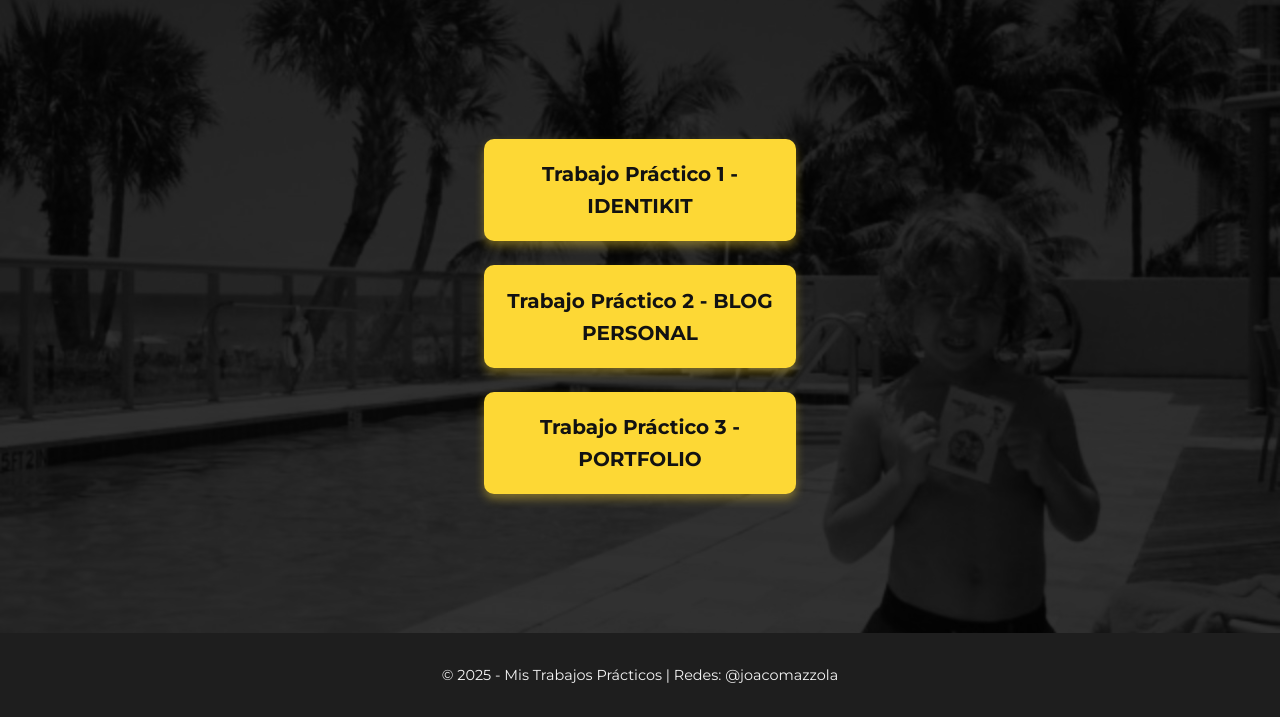
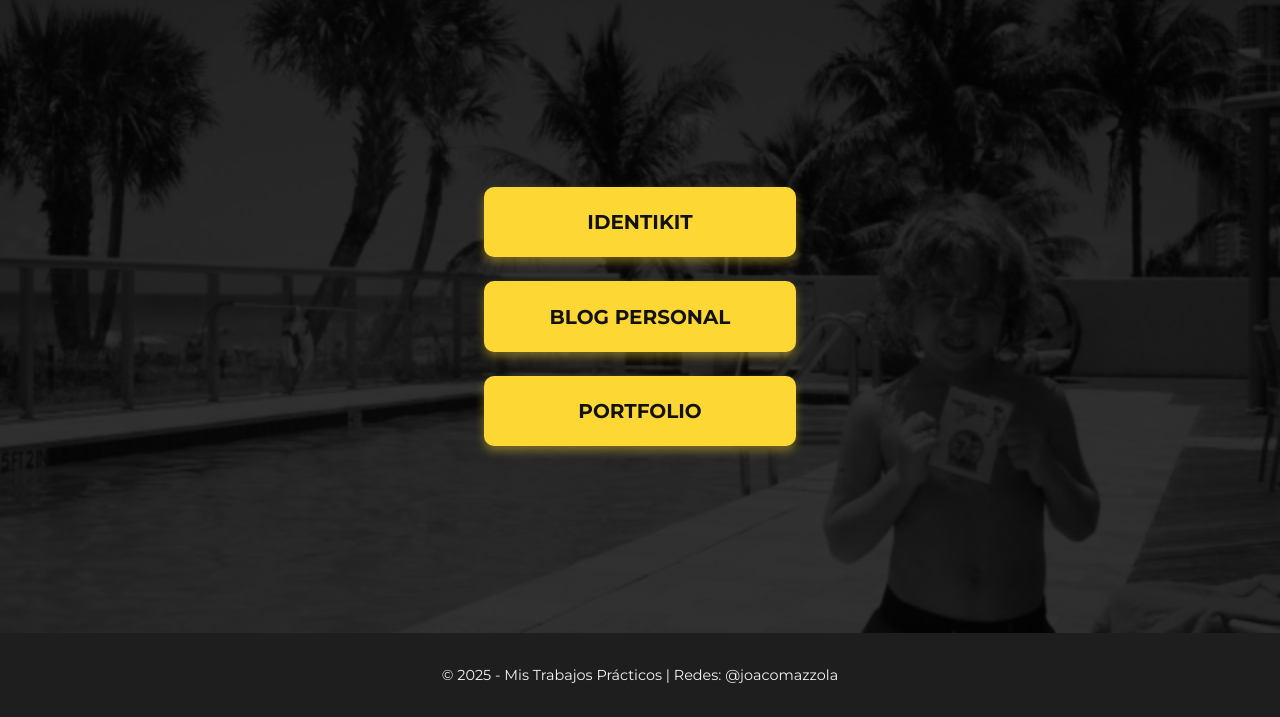
Before and after one commit to Joacomazzola/LINKTREE--ALL--TPS, a plain HTML site: page index.html in a window 1280 px wide. Shown: the part 83-800 px from the top of the page. Drawn offline with Linux system fonts and the light colour scheme.

Commit message:
cambios nombre linktree

```diff
--- a/index.html
+++ b/index.html
@@ -14,13 +14,13 @@
     </header>
     <main class="linktree">
       <section id="tp1" class="link-item">
-        <a href="tp1/index.html" target="_blank" rel="noopener noreferrer">Trabajo Práctico 1 - IDENTIKIT</a>
+        <a href="tp1/index.html" target="_blank" rel="noopener noreferrer">IDENTIKIT</a>
       </section>
       <section id="tp2" class="link-item">
-        <a href="tp2/index.html" target="_blank" rel="noopener noreferrer">Trabajo Práctico 2 - BLOG PERSONAL</a>
+        <a href="tp2/index.html">BLOG PERSONAL</a>
       </section>
       <section id="tp3" class="link-item">
-        <a href="tp3/index.html" target="_blank" rel="noopener noreferrer">Trabajo Práctico 3 - PORTFOLIO</a>
+        <a href="tp3/index.html" target="_blank" rel="noopener noreferrer">PORTFOLIO</a>
       </section>
     </main>
     <footer>
```
